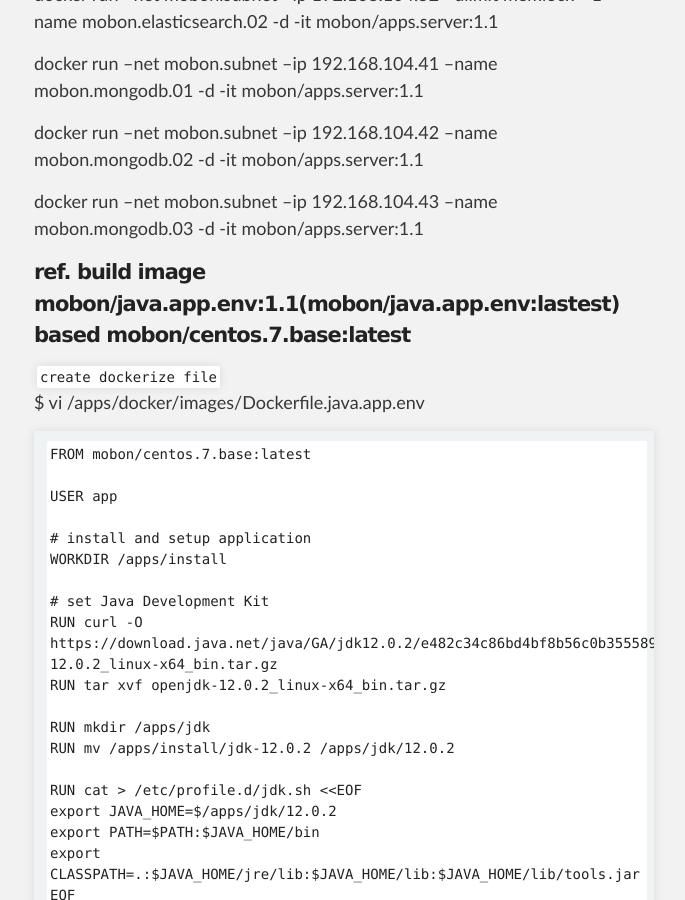
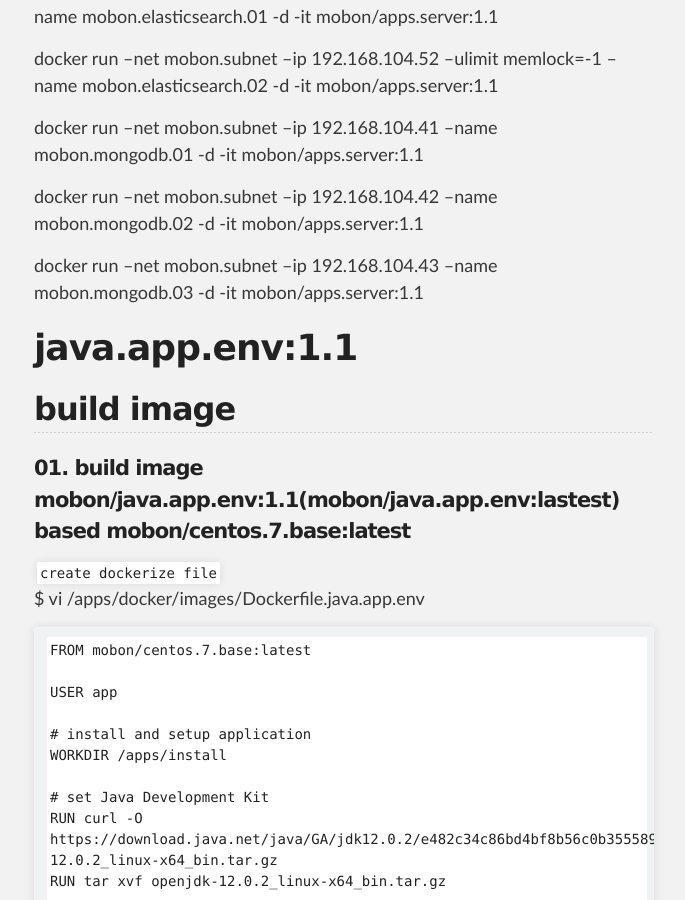
Before and after one commit to unlimited9/unlimited9.github.com, a Jekyll site: the page built from reference.notes/TA/cloud/docker/create.image.n.container.md, in a window 1280 px wide and 900 px high, scrolled down 3177 px. Shown: the whole window, without its empty margins (296-981 px from the left). Built offline with Jekyll 4.4.1, drawn with Linux system fonts in a browser that asks for light colours; our own code applies the rules of GitHub Pages for plain Markdown files.

Commit message:
Update create.image.n.container.md

```diff
--- a/reference.notes/TA/cloud/docker/create.image.n.container.md
+++ b/reference.notes/TA/cloud/docker/create.image.n.container.md
@@ -1,3 +1,5 @@
+# centos.7.base:1.1
+
 ## build image > create container
 
 #### 01. build image mobon/centos.7.base:1.1(mobon/centos.7.base:lastest) based docker.io/centos:7
@@ -110,7 +112,11 @@ docker run --net mobon.subnet --ip 192.168.104.42 --name mobon.mongodb.02 -d -it
 docker run --net mobon.subnet --ip 192.168.104.43 --name mobon.mongodb.03 -d -it mobon/apps.server:1.1
 
 
-#### ref. build image mobon/java.app.env:1.1(mobon/java.app.env:lastest) based mobon/centos.7.base:latest
+# java.app.env:1.1
+
+## build image
+
+#### 01. build image mobon/java.app.env:1.1(mobon/java.app.env:lastest) based mobon/centos.7.base:latest
 
 `create dockerize file`
 $ vi /apps/docker/images/Dockerfile.java.app.env
```
